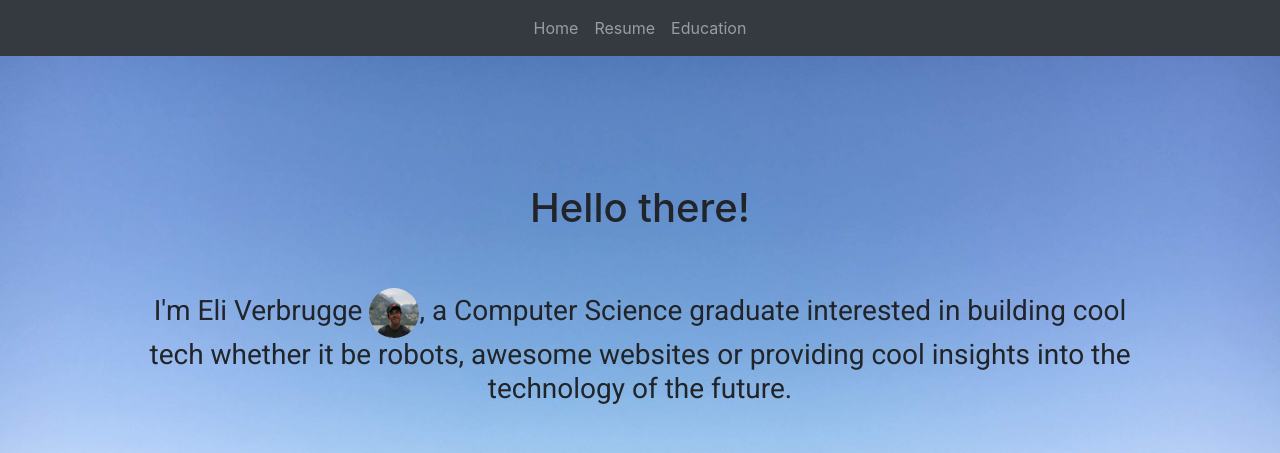
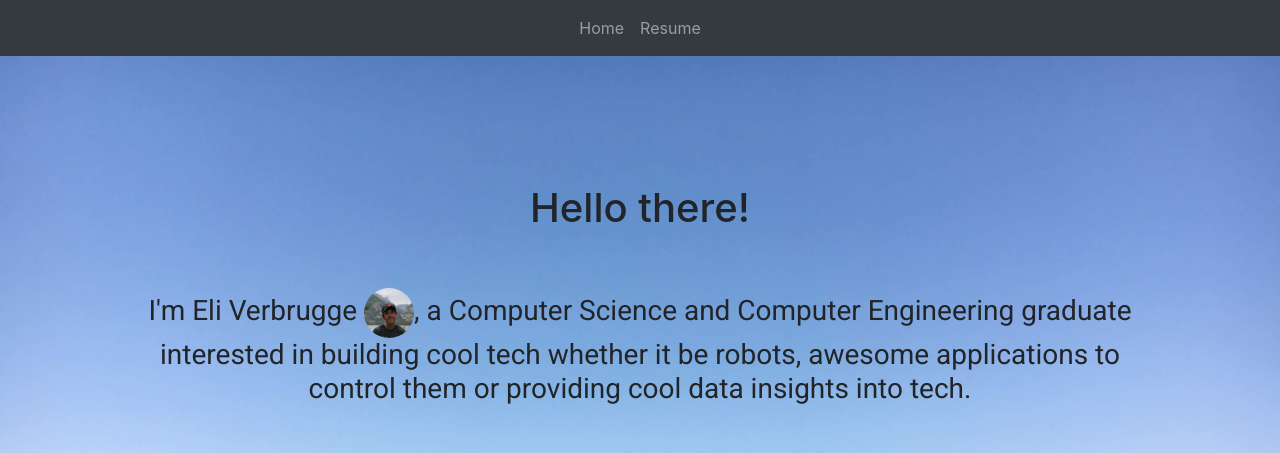
Before and after one commit to EliVerbrugge/PersonalWebsite, a Gatsby site: page / in a window 1280 px wide. Shown: the top 453 px of the page. Built offline with nearby package versions, Linux system fonts and the light colour scheme; Gatsby itself is replaced by a stand-in of ours; a web font is replaced by a local one.

Commit message:
Tweaked intro, removed education for now

```diff
--- a/src/components/Header.js
+++ b/src/components/Header.js
@@ -8,7 +8,6 @@ const Header = () => (
         <Nav className="mx-auto">
             <Nav.Link href="/">Home</Nav.Link>
             <Nav.Link href="/Resume">Resume</Nav.Link>
-            <Nav.Link href="/Education">Education</Nav.Link>
         </Nav>
     </Navbar.Collapse>
   </Navbar>
--- a/src/components/Intro.js
+++ b/src/components/Intro.js
@@ -11,8 +11,8 @@ const Intro = () => (
       <br/>
       <br/>
       <h3 style={{fontFamily: "Roboto"}}>
-        I'm Eli Verbrugge <img src={FiestaImg} alt="Avatar" class="avatar" />, a Computer Science graduate interested in building cool tech whether it be
-        robots, awesome websites or providing cool insights into the technology of the future.
+        I'm Eli Verbrugge <img src={FiestaImg} alt="Avatar" class="avatar" />, a Computer Science and Computer Engineering graduate interested in building cool tech whether it be
+        robots, awesome applications to control them or providing cool data insights into tech.
       </h3>
       <br />
       <br />
--- a/src/styles/Resume.css
+++ b/src/styles/Resume.css
@@ -1,6 +1,6 @@
 iframe {
   display: block;
   width: 100%;
-  height: 100vh;
+  height: 95vh;
   border: 0;
 }
```
